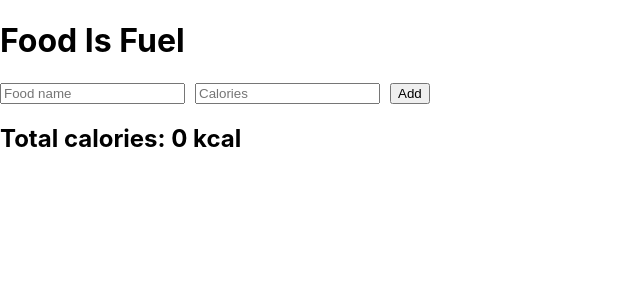
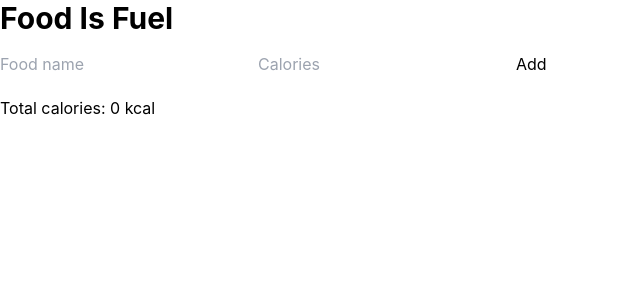
Before and after one commit to austinpendleton/food-is-fuel, a React (Create React App) app: page / in a window 1280 px wide. Shown: the top 300 px of the page, without its empty margins (0-640 px from the left). Built offline with nearby package versions, Linux system fonts and the light colour scheme.

Commit message:
Tailwind installed and tested

```diff
--- a/package.json
+++ b/package.json
@@ -34,5 +34,10 @@
       "last 1 firefox version",
       "last 1 safari version"
     ]
+  },
+  "devDependencies": {
+    "autoprefixer": "^10.4.19",
+    "postcss": "^8.4.38",
+    "tailwindcss": "^3.4.4"
   }
 }
--- /dev/null
+++ b/postcss.config.js
@@ -0,0 +1,6 @@
+module.exports = {
+  plugins: {
+    tailwindcss: {},
+    autoprefixer: {},
+  },
+}
--- a/src/components/Header.js
+++ b/src/components/Header.js
@@ -3,7 +3,7 @@
 const Header = () => {
   return (
     <header>
-      <h1>Food Is Fuel</h1>
+      <h1 className="text-3xl font-bold mb-4">Food Is Fuel</h1>
     </header>
   );
 };
--- /dev/null
+++ b/tailwind.config.js
@@ -0,0 +1,8 @@
+/** @type {import('tailwindcss').Config} */
+module.exports = {
+  content: ["./src/**/*.{js,jsx,ts,tsx}"],
+  theme: {
+    extend: {},
+  },
+  plugins: [],
+};
```
Also changed, not shown: src/index.css (+6 -3 lines), 1 other file (tests, documents, lock files or other folders).
